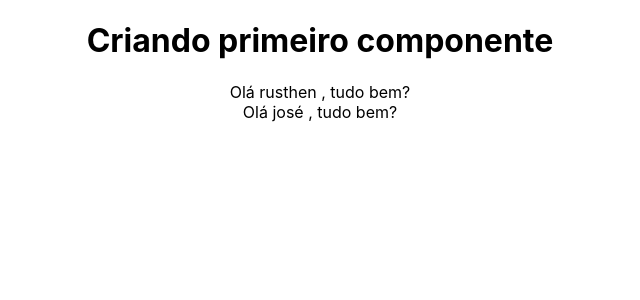
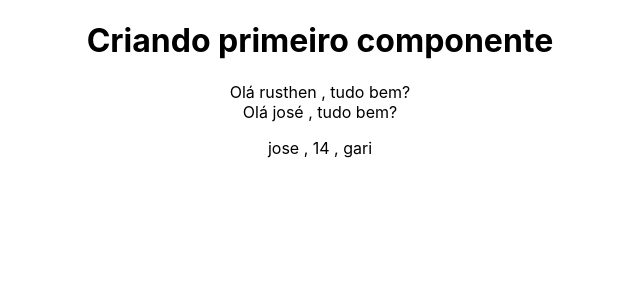
Before and after one commit to RusthenRonald/Projeto-React, a React (Create React App) app in the folder meu-projeto/: page / in a window 1280 px wide. Shown: the top 300 px of the page, without its empty margins (320-960 px from the left). Built offline with nearby package versions, Linux system fonts and the light colour scheme.

Commit message:
criando varias props

```diff
--- /dev/null
+++ b/meu-projeto/src/components/Pessoa.js
@@ -0,0 +1,7 @@
+function Pessoa({nome,idade,profissão}){
+    return(
+        <>
+            <p>{nome} , {idade} , {profissão}</p>
+        </>
+    )
+} export default Pessoa
--- a/meu-projeto/src/components/frase.js
+++ b/meu-projeto/src/components/frase.js
@@ -1,10 +1,12 @@
 import SayMyName from "./SayMyName"
+import Pessoa from "./Pessoa"
 function Frase(){
     return(
         <div>
             <h1>Criando primeiro componente</h1>
             <SayMyName nome='rusthen'/>
             <SayMyName nome='josé'/>
+            <Pessoa nome='jose' idade={14} profissão='gari'/>
         </div>
     )
 }
```
